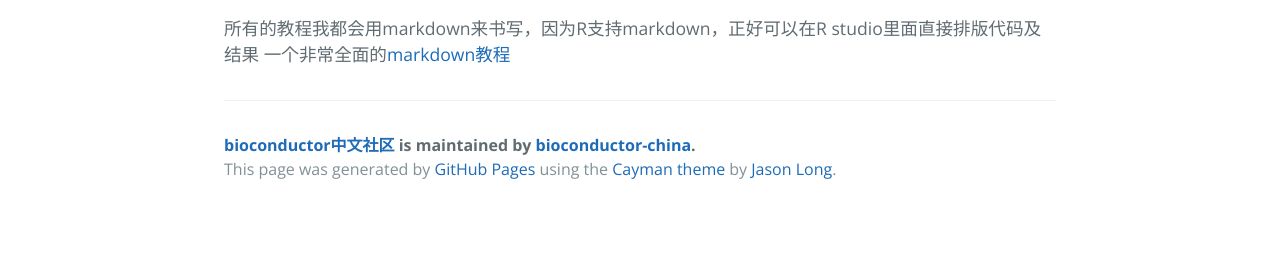
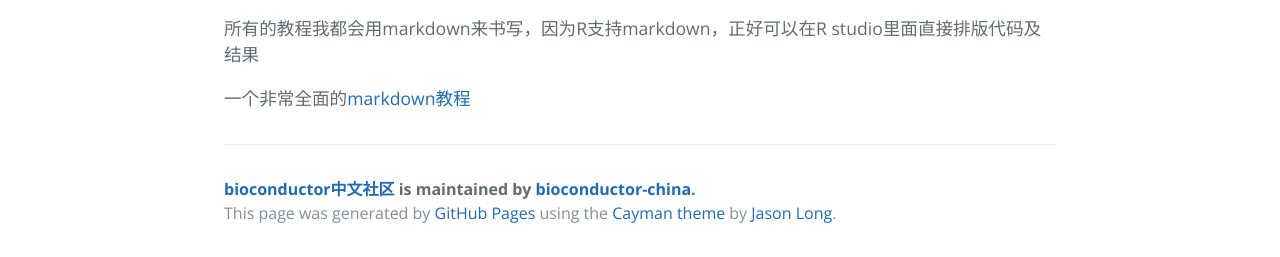
Before and after one commit to bioconductor-china/index, a plain HTML site: page index.html in a window 1280 px wide. Shown: the part 567-824 px from the top of the page. Before the commit the page ends 800 px from the top, so only its background shows below. Drawn offline with nearby package versions, Linux system fonts and the light colour scheme.

```diff
--- a/index.html
+++ b/index.html
@@ -27,8 +27,9 @@
 我以前总是奇怪，怎么没有bioR呢，慢慢的，才了解到其实就是bioconductor系列包,也是本博客的主角！</p>
 </blockquote>
 
-<p>所有的教程我都会用markdown来书写，因为R支持markdown，正好可以在R studio里面直接排版代码及结果
-一个非常全面的<a href="http://alfred-sun.github.io/blog/2015/01/10/markdown-syntax-documentation/">markdown教程</a></p>
+<p>所有的教程我都会用markdown来书写，因为R支持markdown，正好可以在R studio里面直接排版代码及结果</p>
+
+<p>一个非常全面的<a href="http://alfred-sun.github.io/blog/2015/01/10/markdown-syntax-documentation/">markdown教程</a></p>
 
       <footer class="site-footer">
         <span class="site-footer-owner"><a href="https://github.com/bioconductor-china/index">bioconductor中文社区</a> is maintained by <a href="https://github.com/bioconductor-china">bioconductor-china</a>.</span>
--- a/params.json
+++ b/params.json
@@ -1,7 +1,7 @@
 {
   "name": "bioconductor中文社区",
   "tagline": "bioconductor",
-  "body": "#bioconductor中文社区\r\n\r\n>在生物信息学领域，perl和Python算是两个冤家了，相应的它们的bioPerl和bioPython也是势均力敌，\r\n>我以前总是奇怪，怎么没有bioR呢，慢慢的，才了解到其实就是bioconductor系列包,也是本博客的主角！\r\n\r\n\r\n所有的教程我都会用markdown来书写，因为R支持markdown，正好可以在R studio里面直接排版代码及结果\r\n一个非常全面的[markdown教程](http://alfred-sun.github.io/blog/2015/01/10/markdown-syntax-documentation/)\r\n",
+  "body": "#bioconductor中文社区\r\n\r\n>在生物信息学领域，perl和Python算是两个冤家了，相应的它们的bioPerl和bioPython也是势均力敌，\r\n>我以前总是奇怪，怎么没有bioR呢，慢慢的，才了解到其实就是bioconductor系列包,也是本博客的主角！\r\n\r\n\r\n所有的教程我都会用markdown来书写，因为R支持markdown，正好可以在R studio里面直接排版代码及结果\r\n\r\n一个非常全面的[markdown教程](http://alfred-sun.github.io/blog/2015/01/10/markdown-syntax-documentation/)\r\n",
   "google": "",
   "note": "Don't delete this file! It's used internally to help with page regeneration."
 }
```
